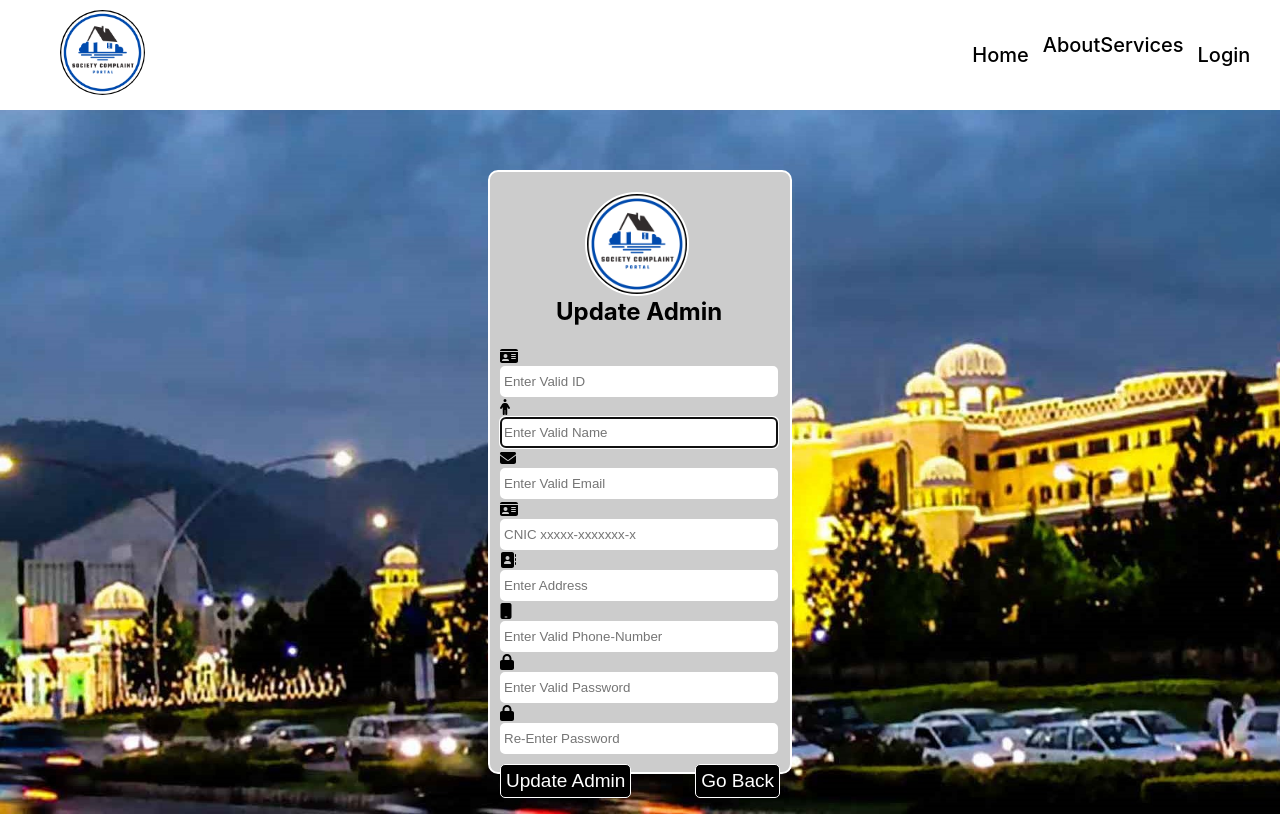
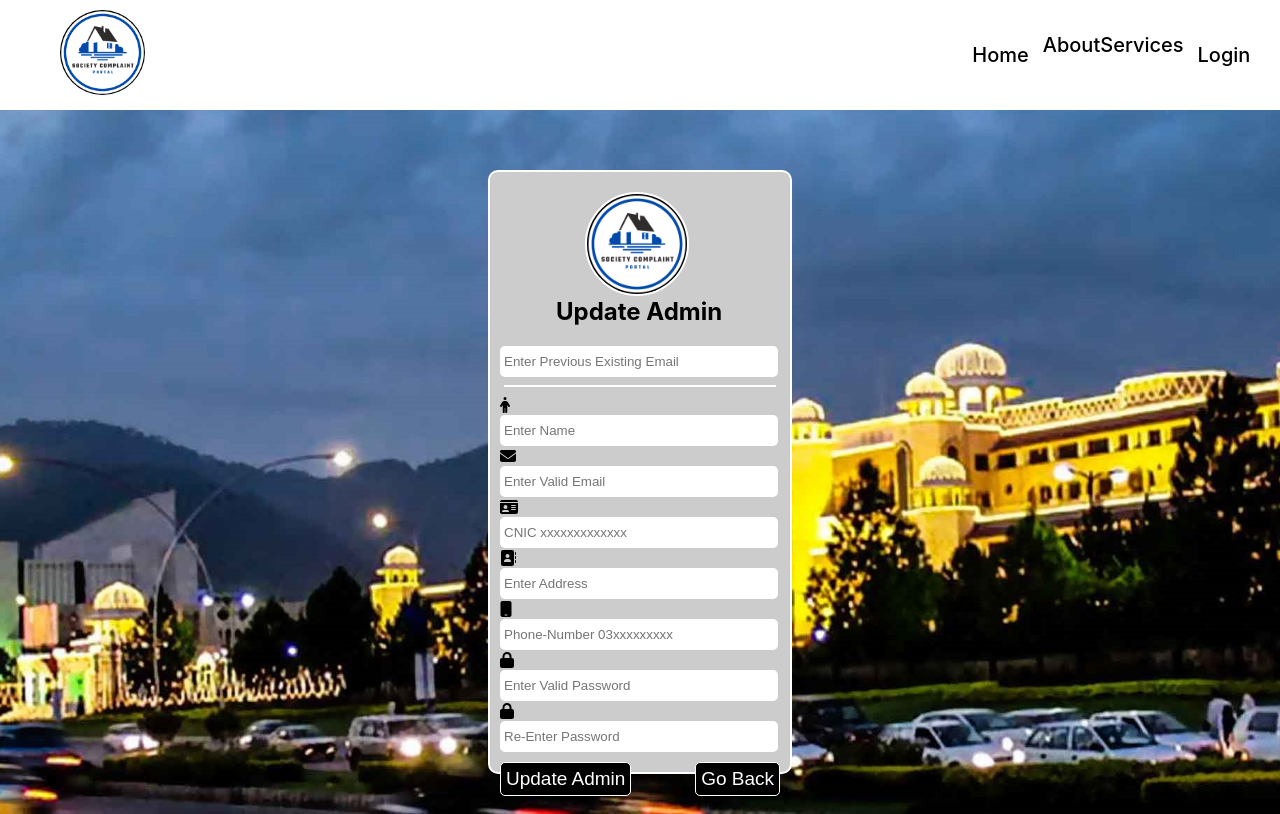
Before and after one commit to Bsef19m519/Society-Complaint-Portal-MERN-, a React (Create React App) app in the folder frontend/: page /update-admin in a window 1280 px wide. Built offline with nearby package versions, Linux system fonts and the light colour scheme.

Commit message:
search  api call

```diff
--- a/frontend/src/superAdmin/UpdateAdmin.css
+++ b/frontend/src/superAdmin/UpdateAdmin.css
@@ -4,6 +4,10 @@
   background-image: url("../components/Login/pmdu-bg1.jpg");
   background-repeat: no-repeat;
   background-size: cover;
+}
+
+.updateAdminLabel {
+  font-size: 15px;
 }
 
 .SA-UpdateAdmin-form {
--- a/frontend/src/superAdmin/searchAdmin.js
+++ b/frontend/src/superAdmin/searchAdmin.js
@@ -16,13 +16,27 @@ const ViewAdmin = () => {
   //managing input states
   const [email, setEmail] = useState("");
   function emailHandler(event) {
-    event.preventDefault();
     setEmail(event.target.value);
   }
 
+  const getUserData = (email) => {
+    fetch(`http://localhost:3000/api/superadmin/admins/email=${email}`)
+      .then((response) => response.json())
+      .then((data) => console.log(data));
+  };
+
+  //submit handler
+  const submitHandler = (event) => {
+    event.preventDefault();
+
+    getUserData(email);
+
+    setEmail("");
+  };
+
   return (
     <div className="SA-Searchadmin-container-div">
-      <form className="SA-searchAdmin-form-container">
+      <form className="SA-searchAdmin-form-container" onSubmit={submitHandler}>
         <img
           className="SA-searchAdmin-loginIcon"
           src={loginIcon}
--- a/frontend/src/superAdmin/updateAdmin.js
+++ b/frontend/src/superAdmin/updateAdmin.js
@@ -20,7 +20,7 @@ const UpdateAdmin = () => {
   const nameRef = useRef(null);
   const passwordRef = useRef(null);
   const phoneRef = useRef(null);
-  const IdRef = useRef(null);
+  const preEmailRef = useRef(null);
   const cnicRef = useRef(null);
   const addressRef = useRef(null);
   const cnfrmPasswordRef = useRef(null);
@@ -31,12 +31,18 @@ const UpdateAdmin = () => {
     email: "",
     phone: "",
     password: "",
-    ID: "",
-    CNIC: "",
+    preEmail: "",
+    cnic: "",
     address: "",
   });
   const [cPassword, setCpassword] = useState("");
 
+  function preEmailHandler(event) {
+    setUserInputs({
+      ...userInputs,
+      preEmail: event.target.value,
+    });
+  }
   function nameHandler(event) {
     setUserInputs({
       ...userInputs,
@@ -61,16 +67,11 @@ const UpdateAdmin = () => {
       password: event.target.value,
     });
   }
-  function IDHandler(event) {
+
+  function cnicHandler(event) {
     setUserInputs({
       ...userInputs,
-      ID: event.target.value,
-    });
-  }
-  function CnicHandler(event) {
-    setUserInputs({
-      ...userInputs,
-      CNIC: event.target.value,
+      cnic: event.target.value,
     });
   }
   function addressHandler(event) {
@@ -86,7 +87,10 @@ const UpdateAdmin = () => {
   function submitHandler(event) {
     event.preventDefault();
 
-    if (nameRef.current.value.trim() === "") {
+    if (preEmailRef.current.value.trim() === "") {
+      alert("Please Entered Already setted emqail");
+      return false;
+    } else if (nameRef.current.value.trim() === "") {
       alert("please fill the name field ");
       return false;
     } else if (emailRef.current.value.trim() === "") {
@@ -94,11 +98,9 @@ const UpdateAdmin = () => {
       return false;
     } else if (
       cnicRef.current.value.trim() === "" ||
-      cnicRef.current.value.length < 15
+      cnicRef.current.value.length !== 13
     ) {
-      alert(
-        "CNIC can not be empty and must be of 15 length including special characters"
-      );
+      alert("cnic can not be empty and must be of 13 length ");
       return false;
     } else if (addressRef.current.value.trim() === "") {
       alert("address field can not be empty");
@@ -117,15 +119,28 @@ const UpdateAdmin = () => {
       return false;
     }
 
-    console.log(userInputs);
-    console.log(cPassword);
+    //sending data to backend
+    fetch("http://localhost:3000/api/superadmin/admins", {
+      method: "PUT",
+      headers: {
+        "Content-Type": "application/json",
+      },
+      body: JSON.stringify(userInputs),
+    })
+      .then((response) => response.json())
+      .then((data) => console.log(data))
+      .catch((error) => console.error(error));
+
+    // console.log(userInputs);
+    // console.log(cPassword);
     setUserInputs({
       name: "",
       email: "",
       phone: "",
       password: "",
-      CNIC: "",
+      cnic: "",
       address: "",
+      preEmail: "",
     });
     setCpassword("");
   }
@@ -141,21 +156,25 @@ const UpdateAdmin = () => {
         <h2 className="SA-Updateadmin-login-txt"> Update Admin</h2>
 
         <div className="SA-Updateadmin-singlediv-container">
-          <FontAwesomeIcon
+          {/* <FontAwesomeIcon
             className="SA-UpdateAdmin-faicons"
-            icon={faIdCard}
+            icon={faEnvelope}
           ></FontAwesomeIcon>
-          <br />
+          <label className="updateAdminLabel">
+            <b>Admin Email:</b>
+          </label>
+          <br /> */}
+
           <input
-            placeholder="Enter Valid ID"
-            type="text"
-            ref={IdRef}
-            name="adminID"
-            value={userInputs.ID}
-            onChange={IDHandler}
+            placeholder="Enter Previous Existing Email"
+            type="email"
+            ref={preEmailRef}
+            name="adminpemail"
+            value={userInputs.preEmail}
+            onChange={preEmailHandler}
           />
         </div>
-
+        <hr />
         <div>
           <div className="SA-Updateadmin-singlediv-container">
             <FontAwesomeIcon
@@ -164,13 +183,12 @@ const UpdateAdmin = () => {
             ></FontAwesomeIcon>
             <br />
             <input
-              placeholder="Enter Valid Name"
+              placeholder="Enter Name"
               type="text"
               name="adminName"
               ref={nameRef}
               value={userInputs.name}
               onChange={nameHandler}
-              autoFocus
             />
           </div>
 
@@ -197,12 +215,12 @@ const UpdateAdmin = () => {
             ></FontAwesomeIcon>
             <br />
             <input
-              placeholder="CNIC xxxxx-xxxxxxx-x"
+              placeholder="CNIC xxxxxxxxxxxxx"
               type="text"
-              name="adminCnic"
-              value={userInputs.CNIC}
+              name="admincnic"
+              value={userInputs.cnic}
               ref={cnicRef}
-              onChange={CnicHandler}
+              onChange={cnicHandler}
             />
           </div>
 
@@ -229,7 +247,7 @@ const UpdateAdmin = () => {
             ></FontAwesomeIcon>
             <br />
             <input
-              placeholder="Enter Valid Phone-Number"
+              placeholder="Phone-Number 03xxxxxxxxx"
               type="number"
               ref={phoneRef}
               name="adminPhone"
```
Also changed, not shown: frontend/src/StaticComponents/Services.css (+7 -9 lines).
